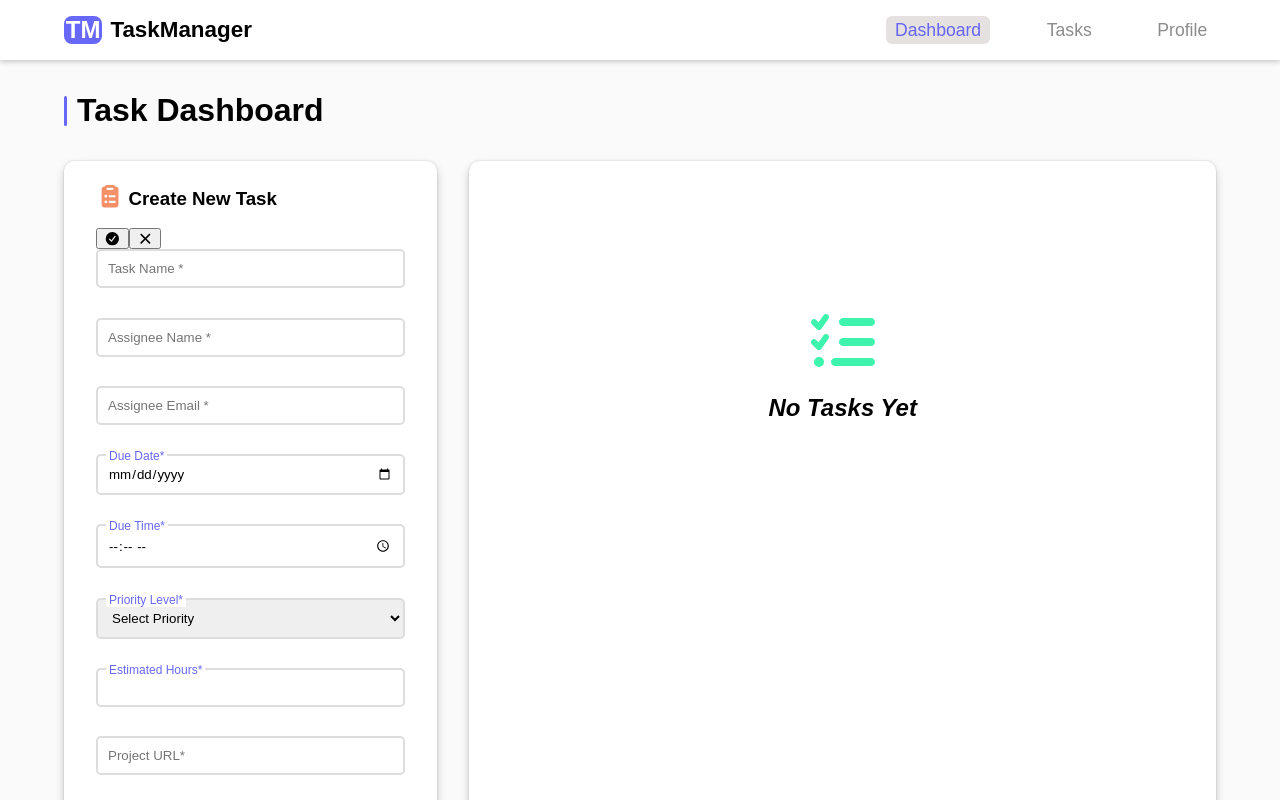
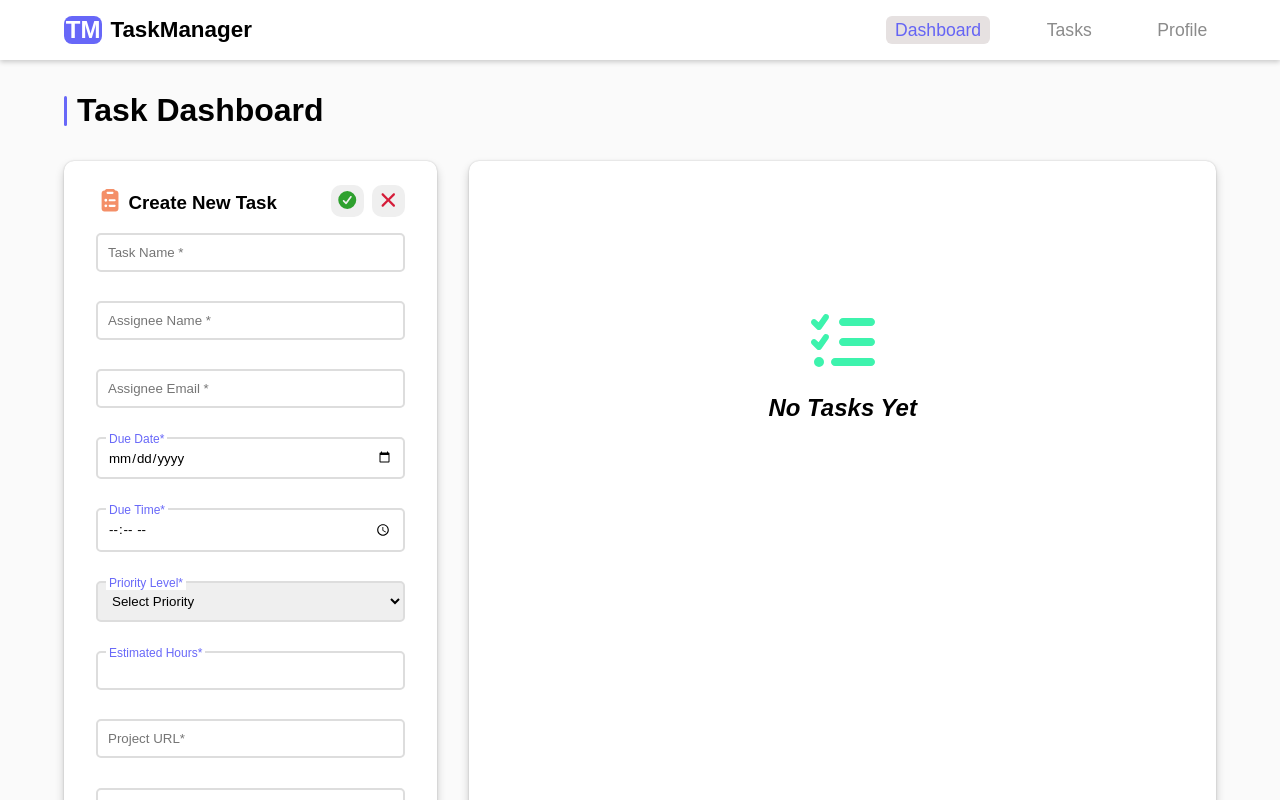
Before and after one commit to Ramji-44/Taskmanager-react, a React (Vite) app: page /dashboard in a window 1280 px wide. Shown: the top 800 px of the page. Built offline with nearby package versions, Linux system fonts and the light colour scheme; no server answers.

Commit message:
add styling for create form buttons

```diff
--- a/src/components/Form/Form.module.css
+++ b/src/components/Form/Form.module.css
@@ -4,7 +4,54 @@
 }
 
 .taskform h3 {
-    margin: 0 0 1em;
+    margin: 0;
+}
+.taskHeader{
+    display: flex;
+    justify-content: space-between;
+    align-items: center;
+    margin-bottom: 1em;
+}
+.submitResetBtns{
+    display: flex;
+    gap: 0.5em;
+}
+.submitResetBtns button{
+    font-size: 18px;
+    padding: 0.3em;
+    border: none;
+    background: var();
+    border-radius: 10px;
+    cursor: pointer;
+    transition: background 0.3s ease;
+}
+.submitResetBtns button:nth-child(1){
+    color: var(--low);
+    &:hover{
+        background: var(--low);
+        color: var(--white);
+    }
+}
+.submitResetBtns button:nth-child(2){
+    color: #D51C39;
+    &:hover{
+        background: #CB2957;
+        color: var(--white);
+    }
+}
+.resetBtn button{
+    border: none;
+    font-size: 1.2em;
+    padding: 0.2em;
+    color: black;
+    border-radius: 50%;
+    background: #ebe7e7;
+    cursor: pointer;
+
+    &:hover {
+        color: var(--white);
+        background: black;
+    }
 }
 
 input[type="text"],
```
